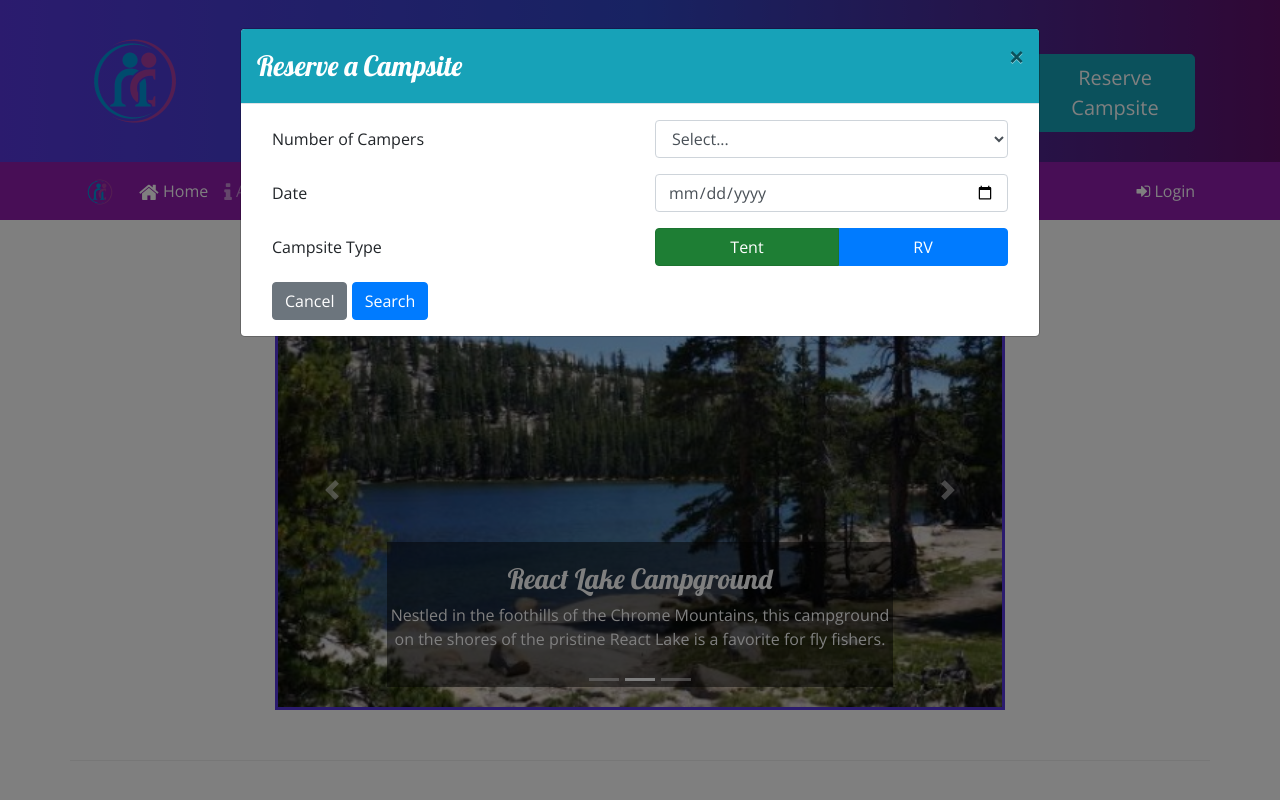
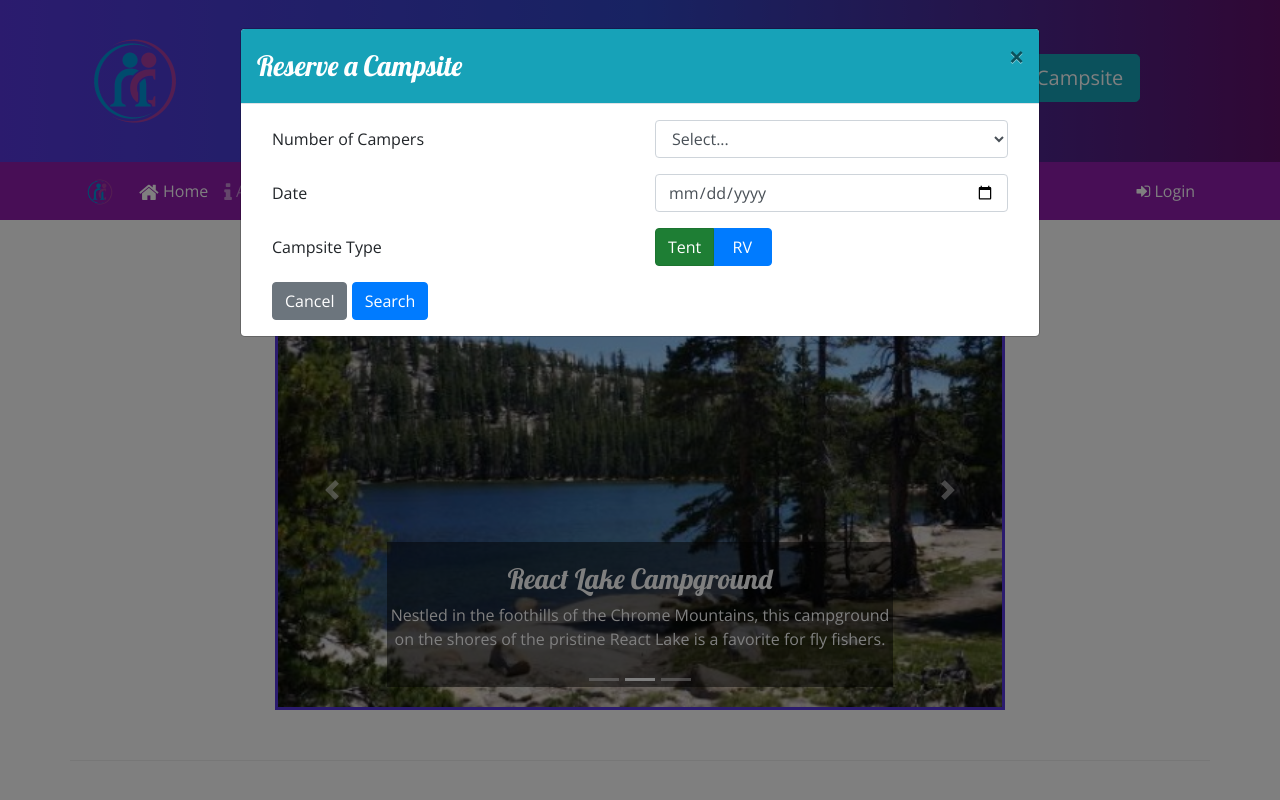
Before and after one commit to NaviTech11/NUCAMPSITE, a website: page index.html in a window 1280 px wide. Both pictures are taken after a click on the button "Reserve Campsite". Shown: the top 800 px of the page. Drawn offline with nearby package versions, Linux system fonts and the light colour scheme.

Commit message:
fix button on modal

```diff
--- a/index.html
+++ b/index.html
@@ -32,7 +32,7 @@
                     <h1>NuCamp</h1>
                     <h2>a better way to camp</h2>
                 </div>
-                <div class="col-md-4 col-xl-2 mt-4">
+                <div class="col-md-4 col-xl-3 mt-4">
                     <a role="button" class="btn btn-lg btn-info" data-toggle="modal" data-target="#reserveModal">Reserve Campsite</a>
                 </div>
              </div>
@@ -74,10 +74,10 @@
                             <div class="row form-group">
                                 <label class="col-sm-6 col-form-label">Campsite Type</label>
                                 <div class="col btn-group btn-group-toggle" data-toggle="buttons">
-                                    <label class="btn btn-success active">
+                                    <label class="col-2 btn btn-success active">
                                         <input type="radio" name="siteType" id="siteTent" value="tent" autocomplete="off" checked>Tent
                                     </label>
-                                    <label class="btn btn-primary">
+                                    <label class="col-2 btn btn-primary">
                                         <input type="radio" name="siteType" id="siteRV" value="RV" autocomplete="off">RV
                                     </label>
                                 </div>
```
